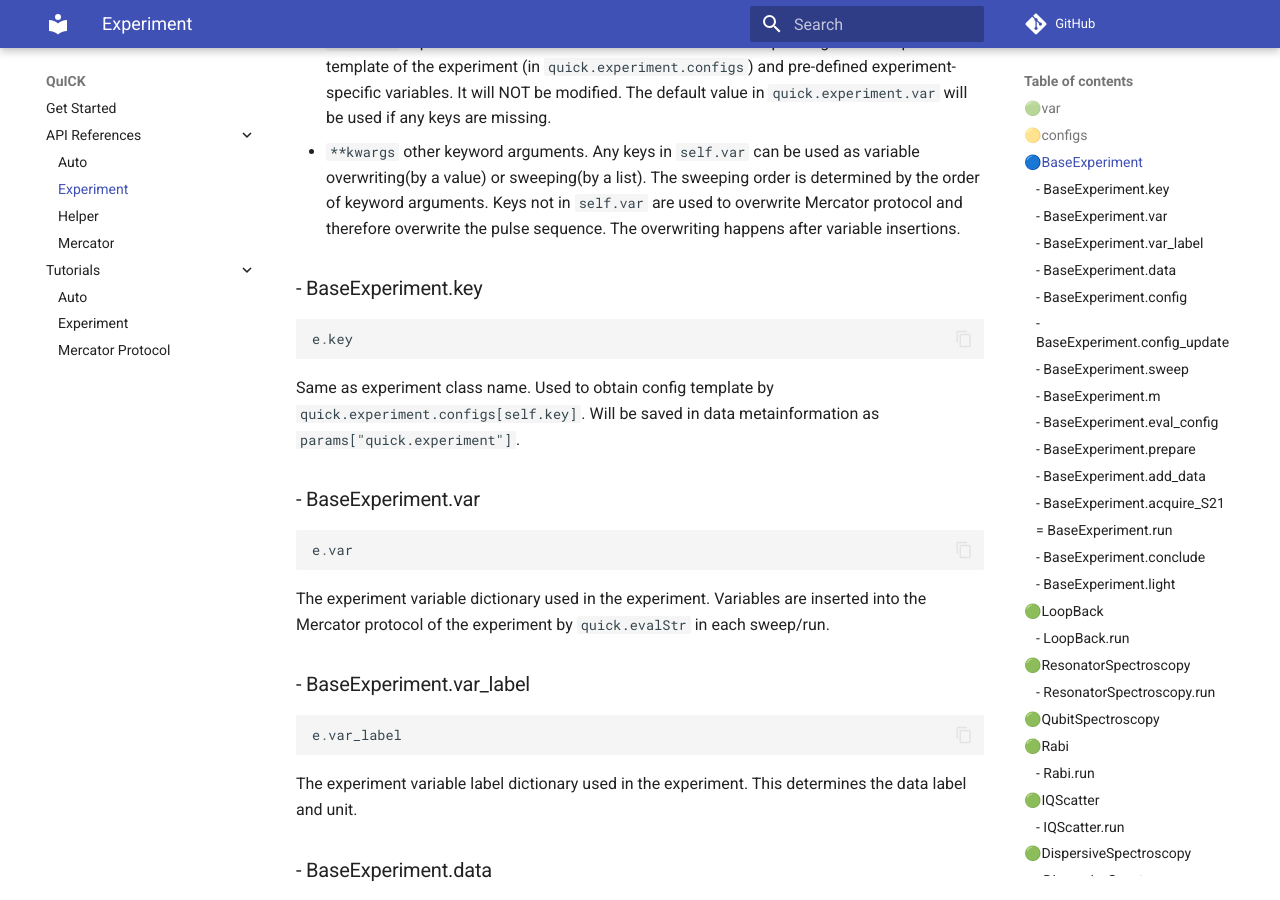
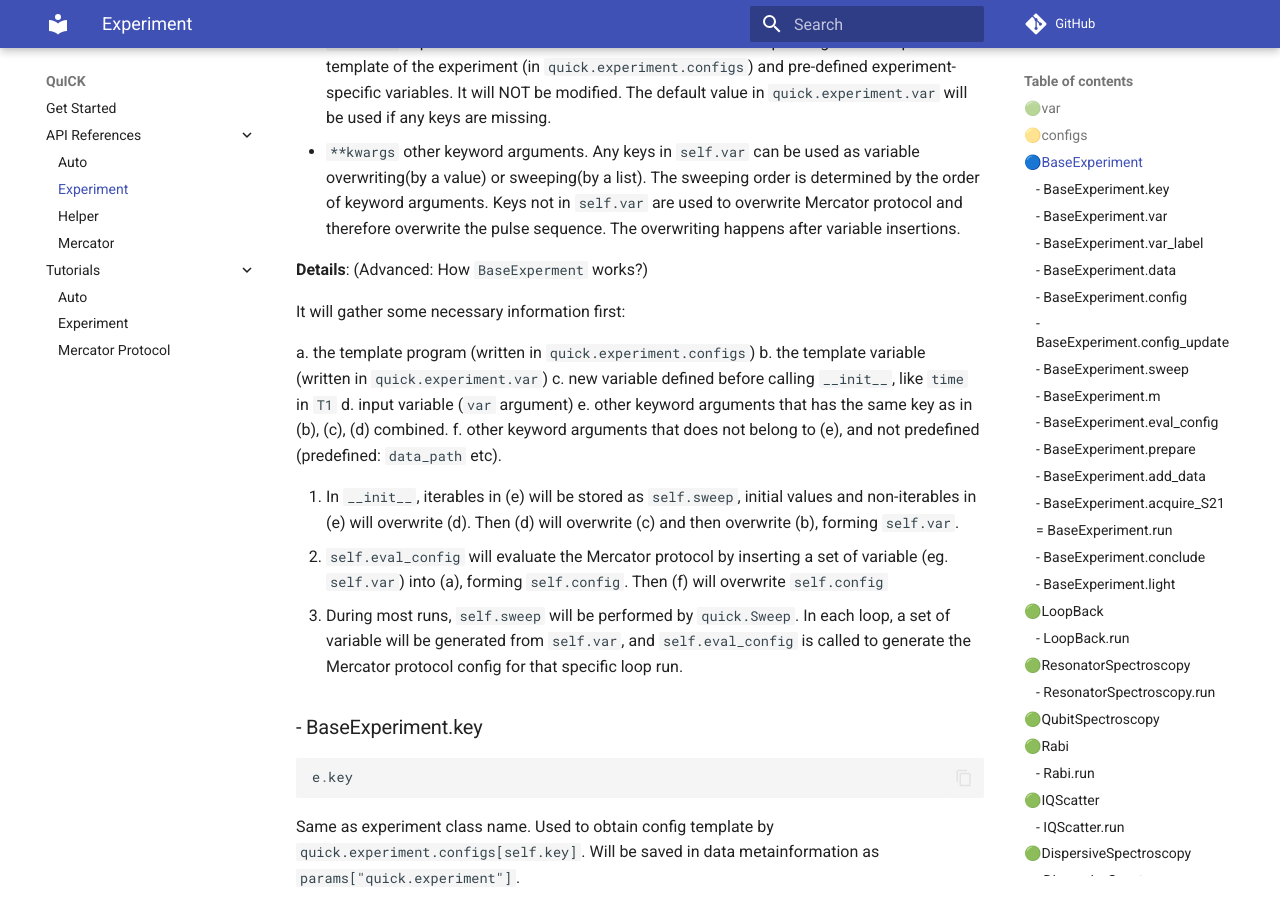
Before and after one commit to clelandlab/quick, an MkDocs documentation site: the page built from docs/API References/experiment.md, in a window 1280 px wide and 900 px high, scrolled down 1623 px. Built offline with MkDocs 1.6.1 and Material for MkDocs 9.7.7, drawn with Linux system fonts in a browser that asks for light colours; comment, search, counter and statistics services are not loaded.

Commit message:
Update BaseExperiment doc

```diff
--- a/docs/API References/experiment.md
+++ b/docs/API References/experiment.md
@@ -66,6 +66,21 @@ General base *class* for other experiments using Mercator protocol. If not overw
 - `soc=None` QICK board socket object.
 - `var=None` experimental variables to be inserted into the corresponding Mercator protocol template of the experiment (in `quick.experiment.configs`) and pre-defined experiment-specific variables. It will NOT be modified. The default value in `quick.experiment.var` will be used if any keys are missing.
 - `**kwargs` other keyword arguments. Any keys in `self.var` can be used as variable overwriting(by a value) or sweeping(by a list). The sweeping order is determined by the order of keyword arguments. Keys not in `self.var` are used to overwrite Mercator protocol and therefore overwrite the pulse sequence. The overwriting happens after variable insertions.
+
+**Details**: (Advanced: How `BaseExperment` works?)
+
+It will gather some necessary information first:
+
+a. the template program (written in `quick.experiment.configs`)
+b. the template variable (written in `quick.experiment.var`)
+c. new variable defined before calling `__init__`, like `time` in `T1`
+d. input variable (`var` argument)
+e. other keyword arguments that has the same key as in (b), (c), (d) combined.
+f. other keyword arguments that does not belong to (e), and not predefined (predefined: `data_path` etc).
+
+1. In `__init__`, iterables in (e) will be stored as `self.sweep`, initial values and non-iterables in (e) will overwrite (d). Then (d) will overwrite (c) and then overwrite (b), forming `self.var`.
+2. `self.eval_config` will evaluate the Mercator protocol by inserting a set of variable (eg. `self.var`) into (a), forming `self.config`. Then (f) will overwrite `self.config`
+3. During most runs, `self.sweep` will be performed by `quick.Sweep`. In each loop, a set of variable will be generated from `self.var`, and `self.eval_config` is called to generate the Mercator protocol config for that specific loop run.
 
 ### - BaseExperiment.key
 
```
Also changed, not shown: 2 other files.
